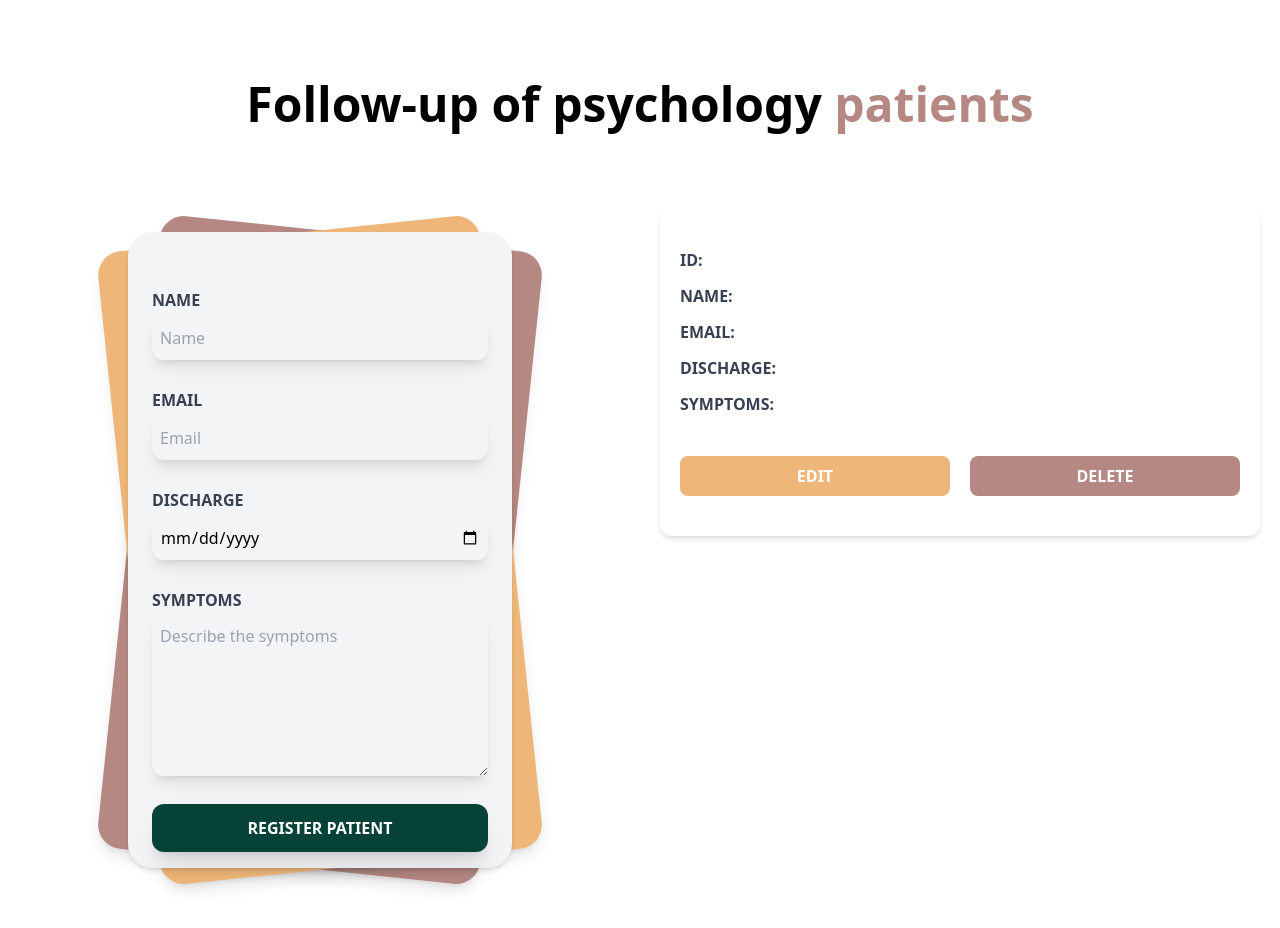
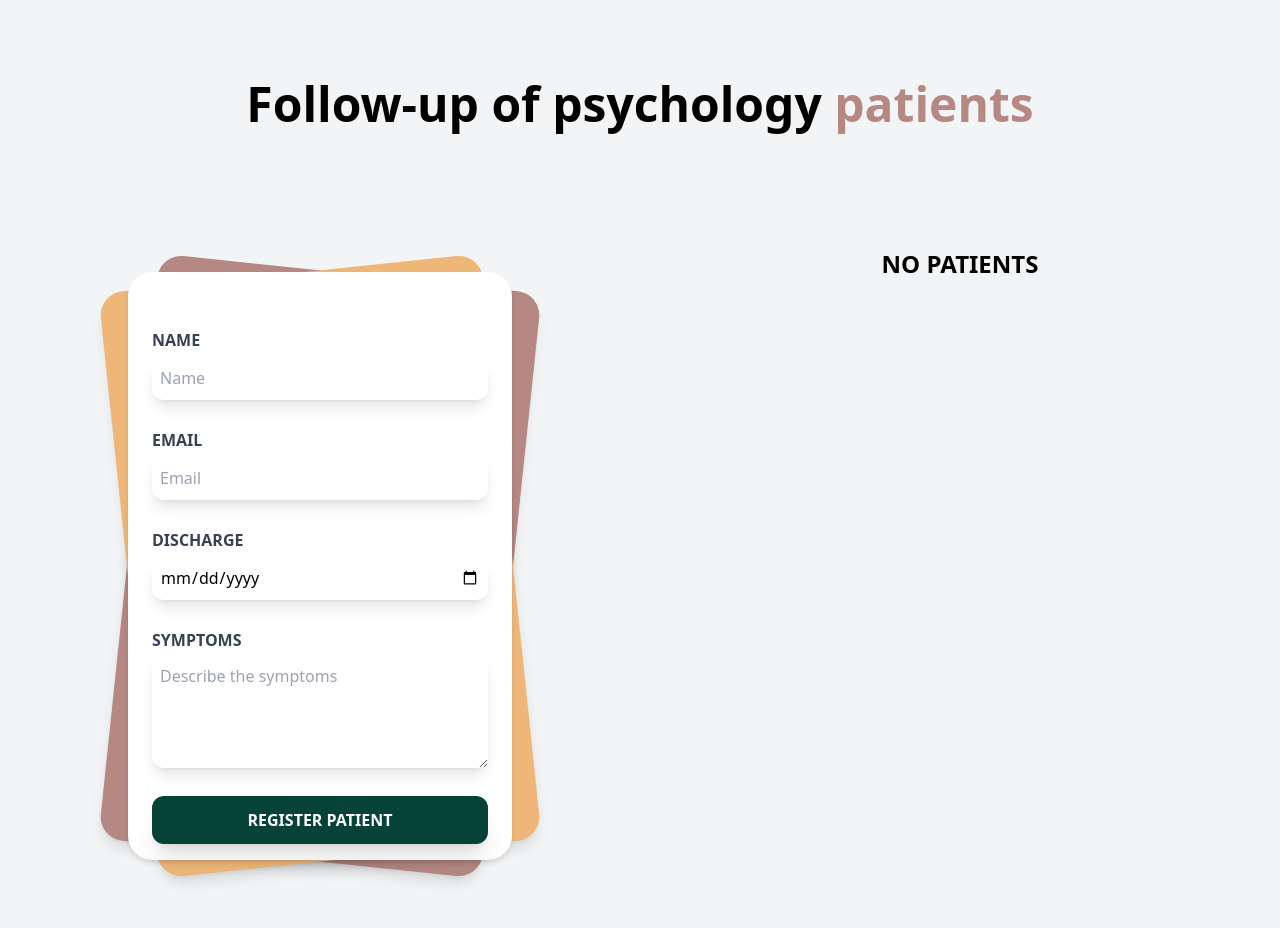
Before and after one commit to MigPorteroDevelop/Psychology-patients, a Vue app: page / in a window 1280 px wide. Shown: the top 928 px of the page. Built offline with nearby package versions, Linux system fonts and the light colour scheme.

Commit message:
App & Form connected

```diff
--- a/index.html
+++ b/index.html
@@ -6,7 +6,7 @@
     <meta name="viewport" content="width=device-width, initial-scale=1.0" />
     <title>Psychology Patient Manager</title>
   </head>
-  <body>
+  <body  class="bg-gray-100 h-screen">
     <div id="app"></div>
     <script type="module" src="/src/main.js"></script>
   </body>
--- a/src/App.vue
+++ b/src/App.vue
@@ -1,19 +1,43 @@
 <script setup>
+import { ref, reactive } from 'vue';
 import Header from './components/Header.vue';
 import Form from './components/Form.vue';
 import Patient from './components/Patient.vue';
+
+const patients = ref([]);
+
+const patient = reactive({
+  name: "",
+  email: "",
+  discharge: "",
+  symptoms: ""
+});
+
+const savePatient = () => {
+  patients.value.push(patient)
+}
+
 </script>
 
 <template>
-  <div class="container mx-auto mt-20">
+  <div class="container mx-auto mt-10">
     <div class="mb-10">
       <Header />
     </div>
-    <div class=" md:flex">
-      <Form />
+    <div class="md:flex">
+      <Form
+      v-model:name="patient.name"
+      v-model:email="patient.email"
+      v-model:discharge="patient.discharge"
+      v-model:symptoms="patient.symptoms"
+      @save-patient = "savePatient"
+      />
 
       <div class="md:w-1/2 md:h-screen overflow-y-scroll mx-auto">
-        <Patient />
+        <div v-if="patients.length > 0">
+          <Patient />
+        </div>
+        <p v-else class="mt-10 text-center text-2xl font-bold uppercase">No patients</p>
       </div>
     </div>
   </div>
--- a/src/components/Form.vue
+++ b/src/components/Form.vue
@@ -8,23 +8,35 @@ const alert = reactive({
   message: ""
 });
 
-const patient = reactive({
-  name: "",
-  email: "",
-  discharge: "",
-  symptoms: ""
+const emit = defineEmits(['update:name', 'update:email', 'update:discharge', 'update:symptoms','save-patient'])
 
-});
+const props = defineProps({
+  name:{
+    type: String,
+    required: true
+  },
+  email:{
+    type: String,
+    required: true
+  },
+  discharge:{
+    type: String,
+    required: true
+  },
+  symptoms:{
+    type: String,
+    required: true
+  }
+})
 
 const validate = () => {
-  if (Object.values(patient).includes('')) {
-    alert.type = "error",
-    alert.message = "All fields are required"
-    return
+  if (Object.values(props).includes('')) {
+    alert.type = "error";
+    alert.message = "All fields are required";
   } else {
-    alert.type = "success",
-    alert.message = "Saved successfully"
-    return
+    alert.type = "success";
+    alert.message = "Saved successfully";
+    emit('save-patient');
   }
 }
 </script>
@@ -36,47 +48,63 @@ const validate = () => {
         <div class="relative sm:max-w-sm w-full">
           <div class="card bg-color1 shadow-lg w-full h-full rounded-3xl absolute transform rotate-6"></div>
           <div class="card bg-color2 shadow-lg w-full h-full rounded-3xl absolute transform -rotate-6"></div>
-          <div class="relative w-full rounded-3xl px-6 py-4 bg-gray-100 shadow-md">
-            <Alert
-              v-if="alert.message"
-              :alert="alert"
-            />
+          <div class="relative w-full rounded-3xl px-6 py-4 bg-white shadow-md">
+            <Alert v-if="alert.message" :alert="alert" />
             <form class="mt-10" @submit.prevent="validate">
               <div>
                 <label for="name" class="block text-gray-700 uppercase font-bold">
                   Name
                 </label>
-                <input id="name" type="text" placeholder="Name"
-                  class="mt-1 p-2 block w-full border-none bg-gray-100 h-11 rounded-xl shadow-lg hover:bg-blue-100 focus:bg-blue-100 focus:ring-0"
-                  v-model="patient.name">
-              </div>
+                <input
+                  id="name"
+                  type="text"
+                  placeholder="Name"
+                  class="mt-1 p-2 block w-full border-none bg-white h-11 rounded-xl shadow-lg hover:bg-blue-100 focus:bg-blue-100 focus:ring-0"
+                  :value="name"
+                  @input="$emit('update:name', $event.target.value)"
+                  >
+
+                </div>
 
               <div class="mt-7">
                 <label for="email" class="block text-gray-700 uppercase font-bold">
                   Email
                 </label>
-                <input id="email" type="email" placeholder="Email"
-                  class="mt-1 p-2 block w-full border-none bg-gray-100 h-11 rounded-xl shadow-lg hover:bg-blue-100 focus:bg-blue-100 focus:ring-0"
-                  v-model="patient.email">
+                <input
+                  id="email"
+                  type="email"
+                  placeholder="Email"
+                  class="mt-1 p-2 block w-full border-none bg-white h-11 rounded-xl shadow-lg hover:bg-blue-100 focus:bg-blue-100 focus:ring-0"
+                  :value="email"
+                  @input="$emit('update:email', $event.target.value)"
+                >
               </div>
 
               <div class="mt-7">
                 <label for="discharge" class="block text-gray-700 uppercase font-bold">
                   Discharge
                 </label>
-                <input id="date" type="date"
-                  class="mt-1 p-2 block w-full border-none bg-gray-100 h-11 rounded-xl shadow-lg hover:bg-blue-100 focus:bg-blue-100 focus:ring-0"
-                  v-model="patient.discharge">
-
+                <input
+                  id="date"
+                  type="date"
+                  class="mt-1 p-2 block w-full border-none bg-white h-11 rounded-xl shadow-lg hover:bg-blue-100 focus:bg-blue-100 focus:ring-0"
+                  :value="discharge"
+                  @input="$emit('update:discharge', $event.target.value)"
+                >
               </div>
 
               <div class="mt-7">
                 <label for="symptoms" class="block text-gray-700 uppercase font-bold">
                   Symptoms
                 </label>
-                <textarea id="symptoms" type="text" placeholder="Describe the symptoms"
-                  class="mt-1 p-2 h-40 block w-full border-none bg-gray-100 rounded-xl shadow-lg hover:bg-blue-100 focus:bg-blue-100 focus:ring-0"
-                  v-model="patient.symptoms" />
+                <textarea
+                id="symptoms"
+                type="text"
+                placeholder="Describe the symptoms"
+                class="mt-1 p-2 h-28 block w-full border-none bg-white rounded-xl shadow-lg hover:bg-blue-100 focus:bg-blue-100 focus:ring-0"
+                :value="symptoms"
+                @input="$emit('update:symptoms', $event.target.value)"
+                />
               </div>
 
               <div class="mt-7">
--- a/src/components/Header.vue
+++ b/src/components/Header.vue
@@ -1,5 +1,5 @@
 <template>
-  <h1 class="font-black text-5xl text-center">Follow-up of psychology
+  <h1 class="font-black text-5xl text-center py-10">Follow-up of psychology
     <span class="text-color1">patients</span>
   </h1>
 </template>
--- a/src/components/Patient.vue
+++ b/src/components/Patient.vue
@@ -3,7 +3,6 @@
 </script>
 
 <template>
-
   <div class="mx-5 my-10 bg-white shadow-md px-5 py-10 rounded-xl">
     <p class="font-bold mb-3 text-gray-700 uppercase">ID:
       <span class="font-normal normal-case">
```
